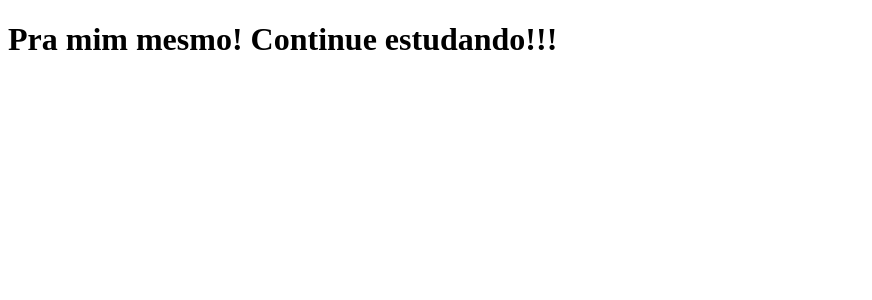
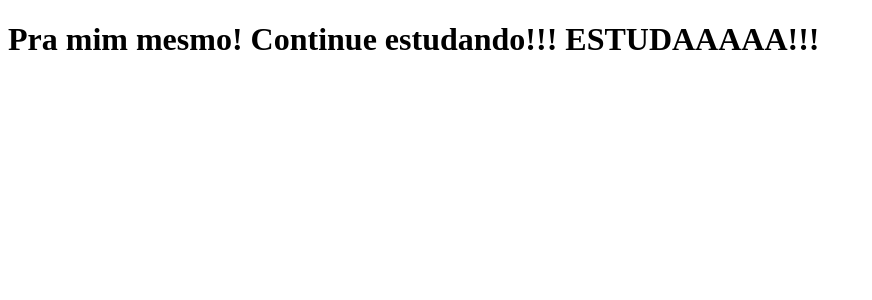
Before and after one commit to Rafael-M-Silva/clone-tabnews, a Next.js app: page / in a window 1280 px wide. Shown: the top 300 px of the page, without its empty margins (0-872 px from the left). Built offline with nearby package versions, Linux system fonts and the light colour scheme.

Commit message:
Frase modificada

```diff
--- a/pages/index.js
+++ b/pages/index.js
@@ -1,5 +1,5 @@
 function Home() {
-    return <h1>Pra mim mesmo! Continue estudando!!!</h1>
+    return <h1>Pra mim mesmo! Continue estudando!!! ESTUDAAAAA!!!</h1>
 }
 
 export default Home;
```
